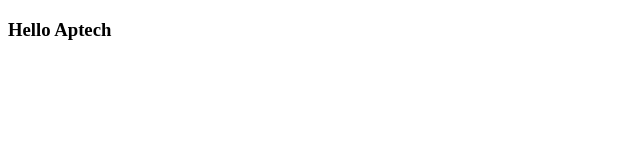
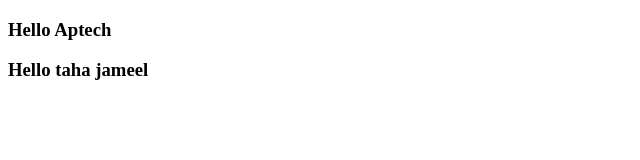
Before and after one commit to DespicableDeveloper/project7T6, a plain HTML site: page contact.html in a window 1280 px wide. Shown: the whole page, without its empty margins (0-640 px from the left). Drawn offline with Linux system fonts and the light colour scheme.

Commit message:
commit added by sheraz

```diff
--- a/contact.html
+++ b/contact.html
@@ -7,5 +7,6 @@
 </head>
 <body>
     <h3>Hello Aptech </h3>
+    <h3>Hello taha jameel </h3>
 </body>
 </html>
```
